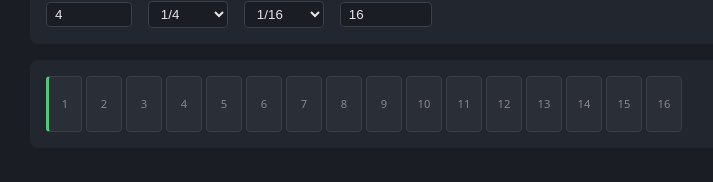
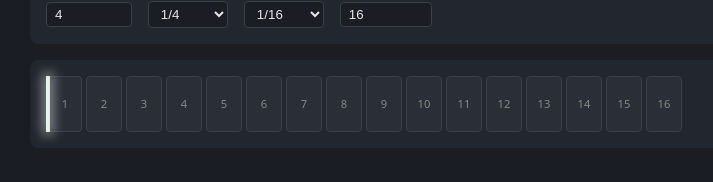
Before and after one commit to EdgarH78/music-forge, a React (Vite) app: page / in a window 1280 px wide. Shown: the part 252-434 px from the top of the page, without its empty margins (146-859 px from the left). Built offline with nearby package versions, Linux system fonts and the light colour scheme.

Commit message:
feat(ui): add scanline playhead synced to AudioContext.currentTime

```diff
--- a/src/App.tsx
+++ b/src/App.tsx
@@ -40,7 +40,13 @@ export default function App() {
         dispatch={dispatch}
       />
       <MeterControls pattern={state.settings.pattern} dispatch={dispatch} />
-      <PatternGrid pattern={state.settings.pattern} dispatch={dispatch} />
+      <PatternGrid
+          pattern={state.settings.pattern}
+          bpm={state.settings.bpm}
+          engine={engine}
+          isPlaying={engine.isPlaying()}
+          dispatch={dispatch}
+        />
     </main>
   );
 }
--- a/src/components/PatternGrid.tsx
+++ b/src/components/PatternGrid.tsx
@@ -1,15 +1,23 @@
 import styles from './PatternGrid.module.css';
 import { StepCell } from './StepCell';
+import { Playhead } from './Playhead';
 import { isDownbeat } from '../domain/timing';
 import type { Pattern } from '../domain/types';
 import type { Action } from '../state/actions';
+import type { MetronomeEngine } from '../audio/MetronomeEngine';
 
 interface Props {
   pattern: Pattern;
+  bpm: number;
+  engine: MetronomeEngine;
+  isPlaying: boolean;
   dispatch: React.Dispatch<Action>;
 }
 
-export function PatternGrid({ pattern, dispatch }: Props) {
+const CELL_WIDTH = 36;
+const CELL_GAP = 4;
+
+export function PatternGrid({ pattern, bpm, engine, isPlaying, dispatch }: Props) {
   return (
     <section className={styles.grid}>
       <div className={styles.cells}>
@@ -22,6 +30,14 @@ export function PatternGrid({ pattern, dispatch }: Props) {
             onClick={() => dispatch({ type: 'cycleStep', index: i })}
           />
         ))}
+        <Playhead
+          engine={engine}
+          pattern={pattern}
+          bpm={bpm}
+          cellWidthPx={CELL_WIDTH}
+          cellGapPx={CELL_GAP}
+          isPlaying={isPlaying}
+        />
       </div>
     </section>
   );
--- /dev/null
+++ b/src/components/Playhead.tsx
@@ -0,0 +1,87 @@
+import { useEffect, useRef } from 'react';
+import { stepDurationSeconds } from '../domain/timing';
+import type { MetronomeEngine } from '../audio/MetronomeEngine';
+import type { Pattern } from '../domain/types';
+
+interface Props {
+  engine: MetronomeEngine;
+  pattern: Pattern;
+  bpm: number;
+  cellWidthPx: number;
+  cellGapPx: number;
+  isPlaying: boolean;
+}
+
+interface ScheduledStep {
+  stepIndex: number;
+  audioTime: number;
+}
+
+/**
+ * Reads the engine's scheduled-step queue + audioContext.currentTime each frame
+ * and updates a single absolutely-positioned div via transform.
+ */
+export function Playhead({ engine, pattern, bpm, cellWidthPx, cellGapPx, isPlaying }: Props) {
+  const ref = useRef<HTMLDivElement>(null);
+  const queueRef = useRef<ScheduledStep[]>([]);
+
+  // Subscribe to scheduled-step events; keep recent ones in a queue.
+  useEffect(() => {
+    const unsub = engine.subscribeToScheduledSteps((e) => {
+      queueRef.current.push({ stepIndex: e.stepIndex, audioTime: e.audioTime });
+      // keep only future events (drop ones already played)
+      const now = engine.getCurrentAudioTime();
+      queueRef.current = queueRef.current.filter((s) => s.audioTime >= now - 0.5);
+    });
+    return unsub;
+  }, [engine]);
+
+  // rAF loop
+  useEffect(() => {
+    if (!isPlaying || !ref.current) return;
+    let frame = 0;
+    const step = (ctxTime: number) => {
+      const queue = queueRef.current;
+      // Drop past events
+      while (queue.length > 0 && queue[0].audioTime + stepDurationSeconds(bpm, pattern.subdivision) < ctxTime) {
+        queue.shift();
+      }
+      // Find the active step (latest scheduled step whose audioTime <= ctxTime)
+      let active = queue[0];
+      for (const s of queue) {
+        if (s.audioTime <= ctxTime) active = s;
+        else break;
+      }
+      if (active) {
+        const dur = stepDurationSeconds(bpm, pattern.subdivision);
+        const fraction = Math.min(1, Math.max(0, (ctxTime - active.audioTime) / dur));
+        const cellAdvance = cellWidthPx + cellGapPx;
+        const x = (active.stepIndex + fraction) * cellAdvance;
+        if (ref.current) ref.current.style.transform = `translateX(${x}px)`;
+      }
+    };
+    const tick = () => {
+      step(engine.getCurrentAudioTime());
+      frame = requestAnimationFrame(tick);
+    };
+    frame = requestAnimationFrame(tick);
+    return () => cancelAnimationFrame(frame);
+  }, [engine, bpm, pattern.subdivision, cellWidthPx, cellGapPx, isPlaying]);
+
+  return (
+    <div
+      ref={ref}
+      style={{
+        position: 'absolute',
+        left: 0,
+        top: 0,
+        width: 4,
+        height: '100%',
+        background: 'rgba(255,255,255,0.85)',
+        boxShadow: '0 0 12px 3px rgba(255,255,255,0.5)',
+        pointerEvents: 'none',
+        willChange: 'transform',
+      }}
+    />
+  );
+}
```
